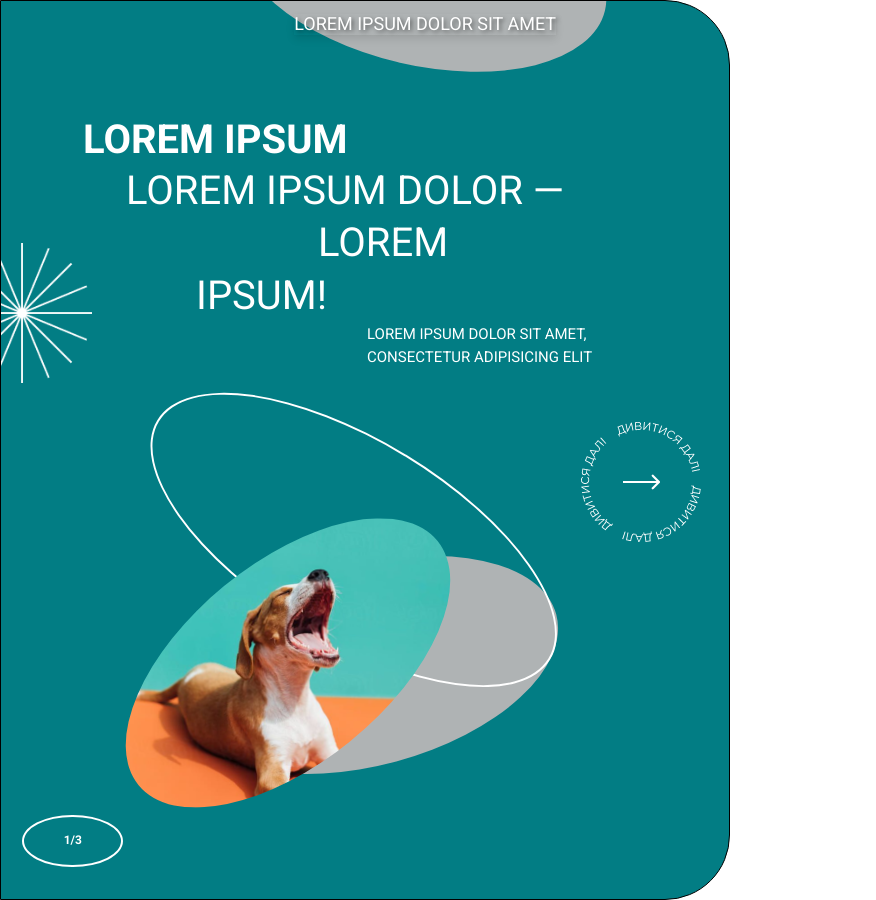
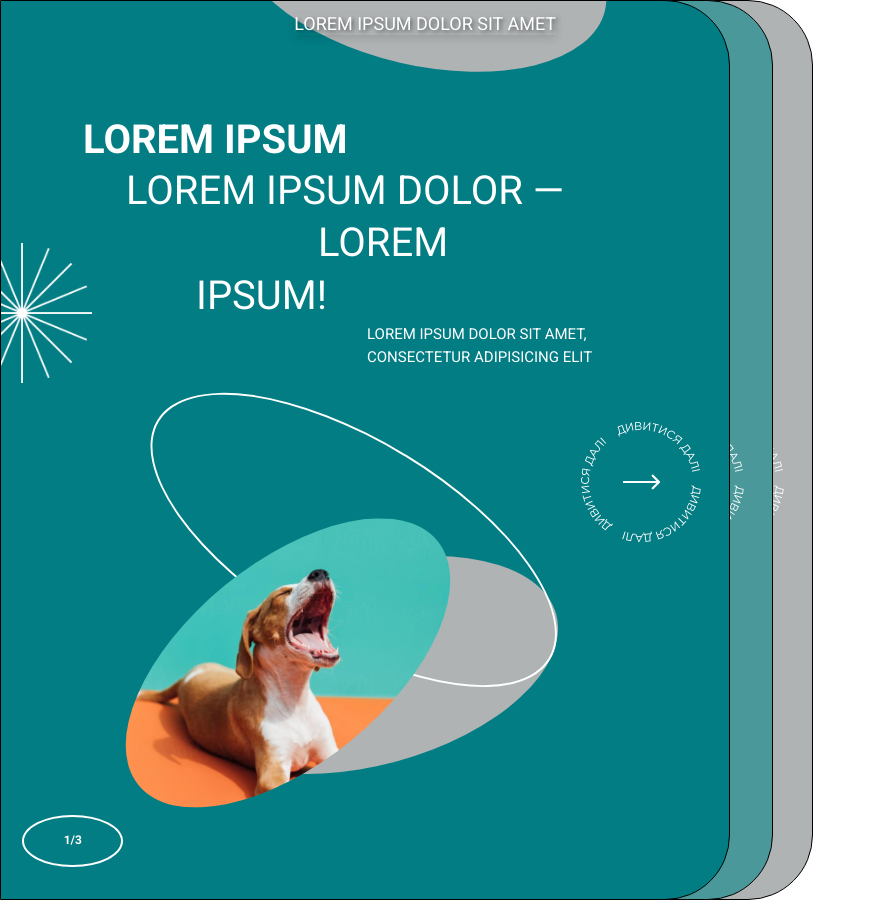
Before and after one commit to AndrewVoloshin/Inchkiev_test_work, a Vue app: page / in a window 1280 px wide. Shown: the whole page, without its empty margins (0-876 px from the left). Built offline with nearby package versions, Linux system fonts and the light colour scheme.

Commit message:
feat: add page counter

```diff
--- a/src/components/CardSlider.vue
+++ b/src/components/CardSlider.vue
@@ -1,8 +1,13 @@
 <script>
 export default {
+    props: {
+        cardNumber: {
+            type: Number
+        }
+    },
     methods: {
         clickedCard() {
-            this.$emit('clickedCard', 'Hello from Child');
+            this.$emit('clickedCard', 'Clicked Card');
         }
     }
 }
@@ -48,12 +53,8 @@ export default {
         </div>
 
         <div class="eclipse-pagecount">
-            <div class="eclipse-pagecount__text">1/3</div>
+            <div class="eclipse-pagecount__text">{{ cardNumber }}/3</div>
         </div>
-
-
-
-
 
         <div class="slider__button"
              @click="clickedCard">
@@ -69,9 +70,6 @@ export default {
 .card {
     width: 730px;
     height: 900px;
-
-
-
     position: relative;
     border-radius: 0 65px 65px 0;
     background-color: #027D84;
@@ -130,9 +128,7 @@ export default {
     font-size: 40px;
     margin: 0;
     margin-left: 43px;
-    /* margin-bottom: 15px; */
     line-height: 52px;
-
 }
 
 .card__subtitle2 {
@@ -277,7 +273,7 @@ export default {
     position: absolute;
     left: 21px;
     bottom: 31.72px;
-    width:101.49px ;
+    width: 101.49px;
     height: 52.69px;
     border-radius: 50%;
     border: 2px solid white;
@@ -291,7 +287,6 @@ export default {
     font-weight: 700;
     /* line-height: 64px; */
 }
-
 
 
 @media screen and (min-width: 768px) {
@@ -309,9 +304,6 @@ export default {
         display: block;
     }
 }
-
-
-
 
 
 
--- a/src/components/SliderApp.vue
+++ b/src/components/SliderApp.vue
@@ -2,13 +2,16 @@
     <div class="slider">
         <CardSlider class="card1"
                     ref="card1"
+                    :cardNumber="1"
                     @clickedCard="reorderCards(1)" />
-        <!-- <CardSlider class="card2"
+        <CardSlider class="card2"
                     ref="card2"
+                    :cardNumber="2"
                     @clickedCard="reorderCards(2)" />
         <CardSlider class="card3"
                     ref="card3"
-                    @clickedCard="reorderCards(3)" /> -->
+                    :cardNumber="3"
+                    @clickedCard="reorderCards(3)" />
     </div>
 </template>
 
@@ -19,8 +22,14 @@ export default {
     components: {
         CardSlider,
     },
+    // data() {
+    //     return {
+    //         cardNumber: 1,
+    //     }
+    // },
     methods: {
         reorderCards(cardClick) {
+            this.cardNumber = cardClick
             const card1 = this.$refs[`card1`];
             const card2 = this.$refs[`card2`];
             const card3 = this.$refs[`card3`];
```
